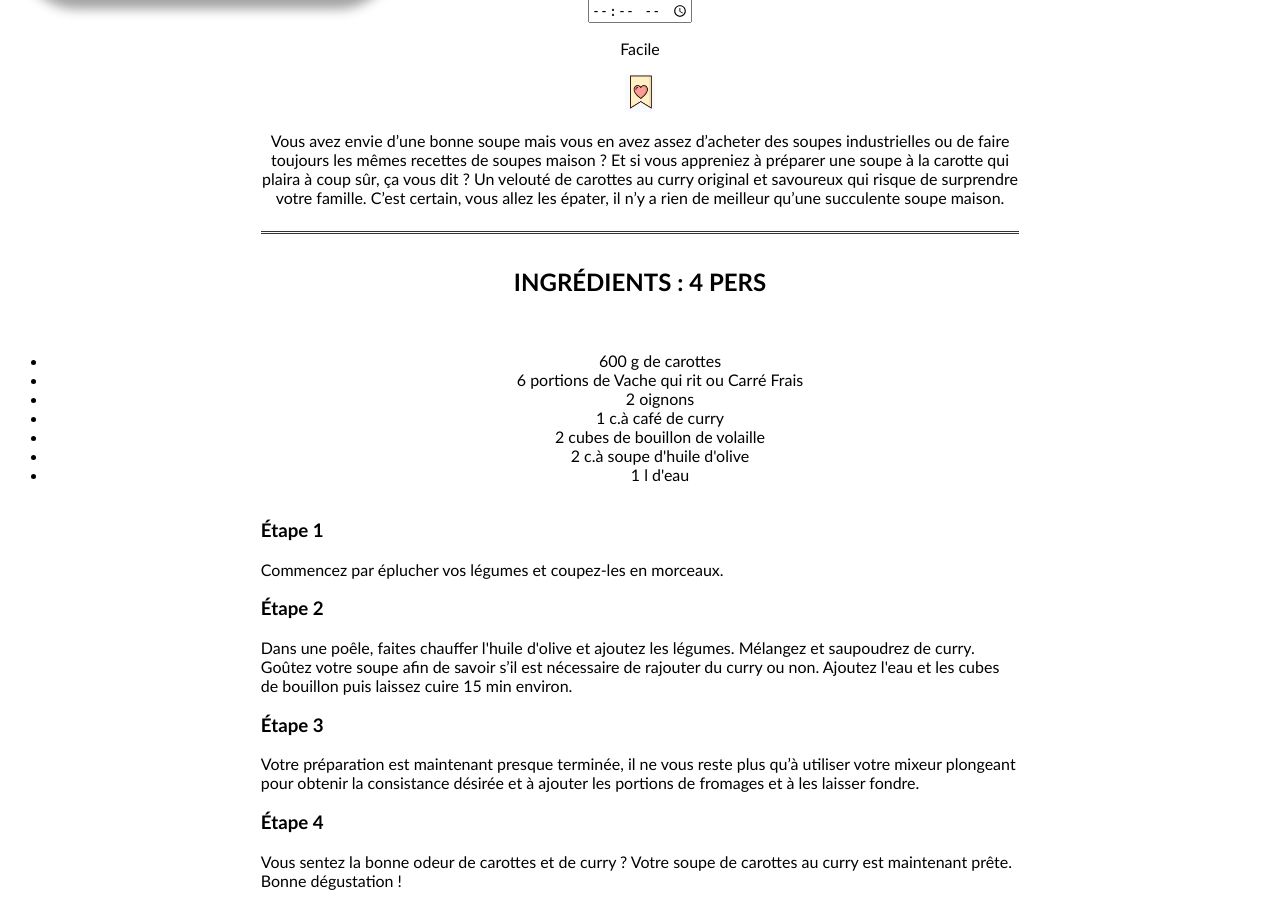
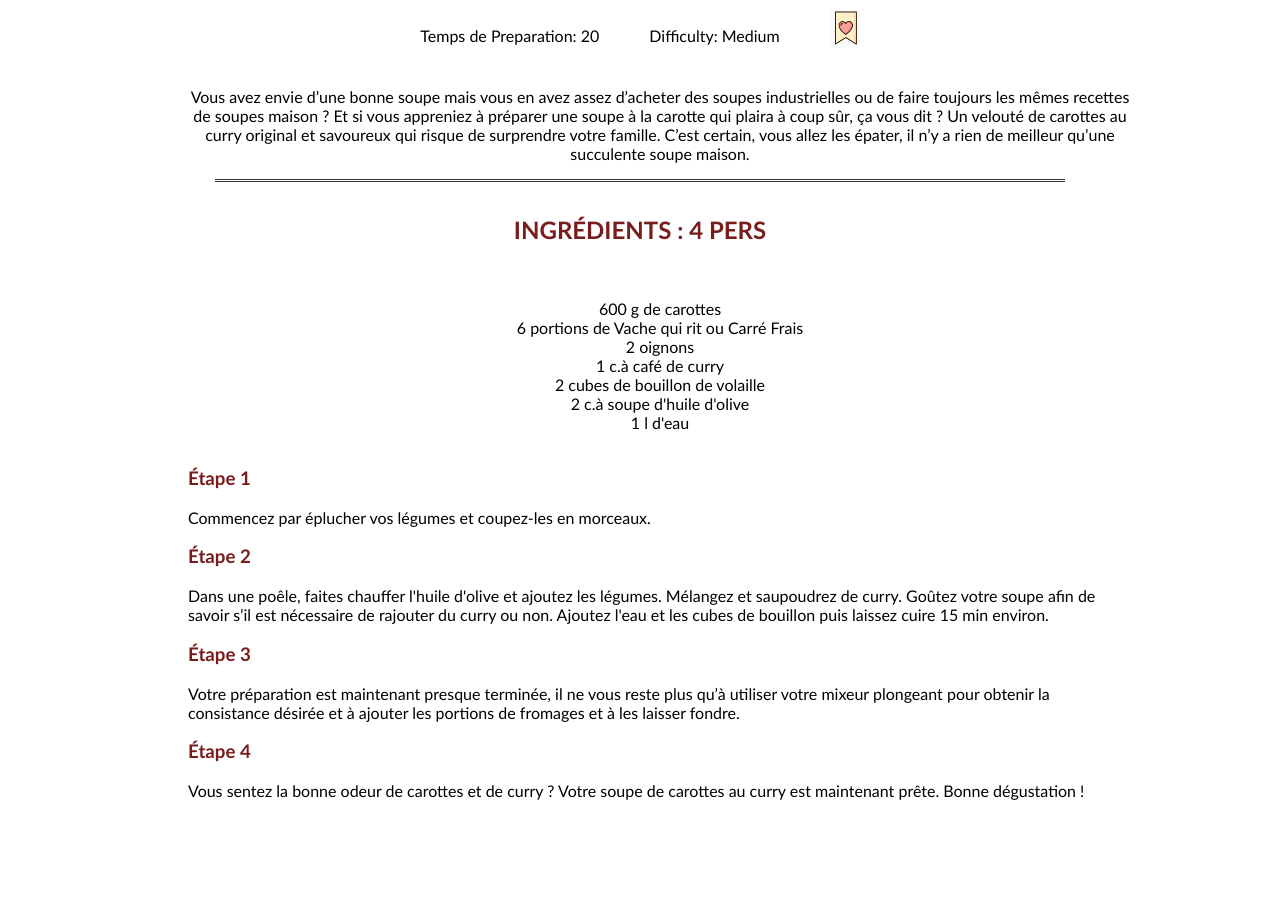
Before and after one commit to AurianeV/Projet2-recipe, a Node server app: template views/recipe_id.hbs in a window 1280 px wide. Shown: the part 367-1273 px from the top of the page. After the commit the page ends 1167 px from the top, so only its background shows below. Run offline with Node 20, Linux system fonts and the light colour scheme; the template is opened without the code that fills it, so the values that code supplies are empty.

Commit message:
details recette css done

```diff
--- a/public/stylesheets/styles_recipeid.css
+++ b/public/stylesheets/styles_recipeid.css
@@ -4,24 +4,35 @@ h1 {
     font-weight: bold;
 }
 
+h2 {
+    color:rgb(121, 28, 28);
+}
+
+h3 {
+    color:rgb(121, 28, 28);
+}
+
 .photo {
-    width:30%;
-    height:30%;
+    width:350px;
     border-radius: 60px;
     filter: drop-shadow(10px 10px 6px #a3a2a2);
+}
 
+.time_level {
+    display: flex;
+    gap:50px;
+    justify-content: center;
+    padding-top: 30px;
+    padding-bottom: 10px;
+}
+
+.resume {
+    padding-right: 140px;
+    padding-left: 180px;
 }
 
 .detailrecette1 {
-    display: flex;
-    flex-direction: column;
     text-align: center;
-
-}
-
-p {
-    padding-left:20%;
-    padding-right: 20%;
 }
 
 hr {
@@ -31,7 +42,7 @@ hr {
     overflow: visible;
     text-align: center;
     height: 5px;
-    width:60%;
+    width:850px;
 }
 
 .fav {
@@ -45,7 +56,11 @@ hr {
     text-align: center;
 }
 
-h3 {
-    padding-right: 20%;
-    padding-left: 20%;
+li {
+    list-style: none;
 }
+
+.etapes {
+    padding-right: 140px;
+    padding-left: 180px;
+}
--- a/views/recipe_id.hbs
+++ b/views/recipe_id.hbs
@@ -9,16 +9,14 @@
 
     <div class="time_level">
 
-        <input type="time" id="appt" name="appt"
-       min="09:00" max="18:00" required>
-
-       <p class="level">Facile</p>
+        <p> Temps de Preparation: <time>20</time></p>
+        <p> Difficulty: Medium</p>
 
        <img class="fav" src="/images/fav.png"/>
 
     </div>
 
-    <p>Vous avez envie d’une bonne soupe mais vous en avez assez d’acheter des soupes industrielles ou de faire toujours les mêmes recettes de soupes maison ? Et si vous appreniez à préparer une soupe à la carotte qui plaira à coup sûr, ça vous dit ? Un velouté de carottes au curry original et savoureux qui risque de surprendre votre famille. C’est certain, vous allez les épater, il n’y a rien de meilleur qu’une succulente soupe maison.</p>
+    <p class="resume">Vous avez envie d’une bonne soupe mais vous en avez assez d’acheter des soupes industrielles ou de faire toujours les mêmes recettes de soupes maison ? Et si vous appreniez à préparer une soupe à la carotte qui plaira à coup sûr, ça vous dit ? Un velouté de carottes au curry original et savoureux qui risque de surprendre votre famille. C’est certain, vous allez les épater, il n’y a rien de meilleur qu’une succulente soupe maison.</p>
 
 </div>
 
@@ -41,8 +39,9 @@
 
 </div>
 
+<div class="etapes">
+
 <h3>Étape 1</h3>
-
 <p>Commencez par éplucher vos légumes et coupez-les en morceaux.</p>
 
 <h3>Étape 2</h3>
@@ -53,3 +52,5 @@
 
 <h3>Étape 4</h3>
 <p>Vous sentez la bonne odeur de carottes et de curry ? Votre soupe de carottes au curry est maintenant prête. Bonne dégustation !</p>
+
+</div>
```
Also changed, not shown: public/stylesheets/style_recipes.css (+10 -7 lines), views/recipes.hbs (+3 -7 lines), 1 other file.
